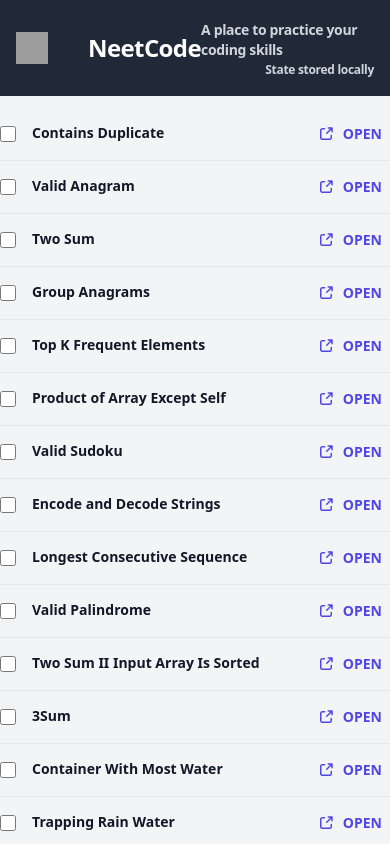
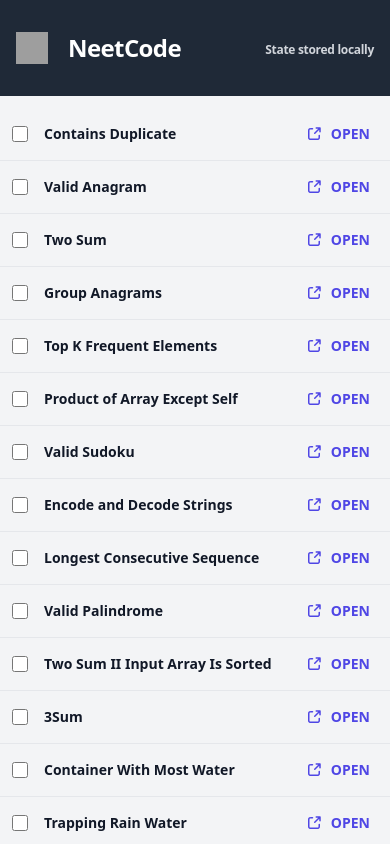
Before and after one commit to sourabhv/neetcode150, a SvelteKit app: page / in a window 390 px wide. Built offline with nearby package versions, Linux system fonts and the light colour scheme; grey boxes are pictures that could not be loaded.

Commit message:
Fix layout on phone

```diff
--- a/src/components/question.svelte
+++ b/src/components/question.svelte
@@ -13,8 +13,7 @@
 	checked.subscribe((value) => browser && localStorage.setItem(key, `${value}`));
 </script>
 
-<li class="flex justify-between gap-x-6 py-3 items-center">
-	<div class="flex flex-row min-w-0 align-center">
+<li class="flex flex-row items-center py-3 px-3 sm:px-0 items-center">
 	<input
 		id={question.name}
 		type="checkbox"
@@ -22,10 +21,12 @@
 		name={question.name}
 		class="h-4 w-4 rounded border-gray-300 accent-indigo-500 focus:accent-indigo-600"
 	/>
-		<label for={question.name} class="text-sm my-0 ml-4 font-semibold leading-none text-gray-900">
+	<label
+		for={question.name}
+		class="flex-1 text-sm my-0 ml-4 font-semibold leading-none text-gray-900"
+	>
 		{question.name}
 	</label>
-	</div>
 	<button
 		type="submit"
 		on:click={() => window.open(question.link, '_blank')}
--- a/src/routes/+layout.svelte
+++ b/src/routes/+layout.svelte
@@ -7,15 +7,17 @@
 		<div class="mx-auto max-w-4xl p-4">
 			<div class="flex h-16 items-center justify-between">
 				<div class="flex flex-1 items-center">
+					<div class="flex flex-row items-center flex-1">
 						<img
-						class="h-8 w-8"
+							class="h-8 w-8 animate-hue"
 							src="https://tailwindui.com/img/logos/mark.svg?color=indigo&shade=500"
 							alt="NeetCode"
 						/>
-					<div class="ml-10 flex flex-1 flex-row justify-between items-center leading-none">
-						<h1 class="text-white text-2xl font-bold tracking-tight">NeetCode</h1>
+						<h1 class="ml-5 sm:ml-10 text-white text-2xl font-bold tracking-tight">NeetCode</h1>
+					</div>
+					<div class="flex flex-row justify-between items-center leading-none">
 						<div class="flex flex-col items-end">
-              <p class="text-gray-300 text-sm font-bold tracking-tight">
+							<p class="text-gray-300 text-sm font-bold tracking-tight hidden sm:block">
 								A place to practice your coding skills
 							</p>
 							<p class="text-gray-300 text-[12px] mt-1 font-bold tracking-tight">
--- a/tailwind.config.js
+++ b/tailwind.config.js
@@ -2,7 +2,21 @@
 export default {
 	content: ['./src/**/*.{html,js,svelte,ts}'],
 	theme: {
-		extend: {}
+		extend: {
+			keyframes: {
+				hue: {
+					'0%': {
+						filter: 'hue-rotate(0deg)'
+					},
+					'100%': {
+						filter: 'hue-rotate(360deg)'
+					}
+				}
+			},
+			animation: {
+				hue: 'hue 4s infinite linear'
+			}
+		}
 	},
 	plugins: []
 };
```
Lines whose indentation alone changed are shown as unchanged.
